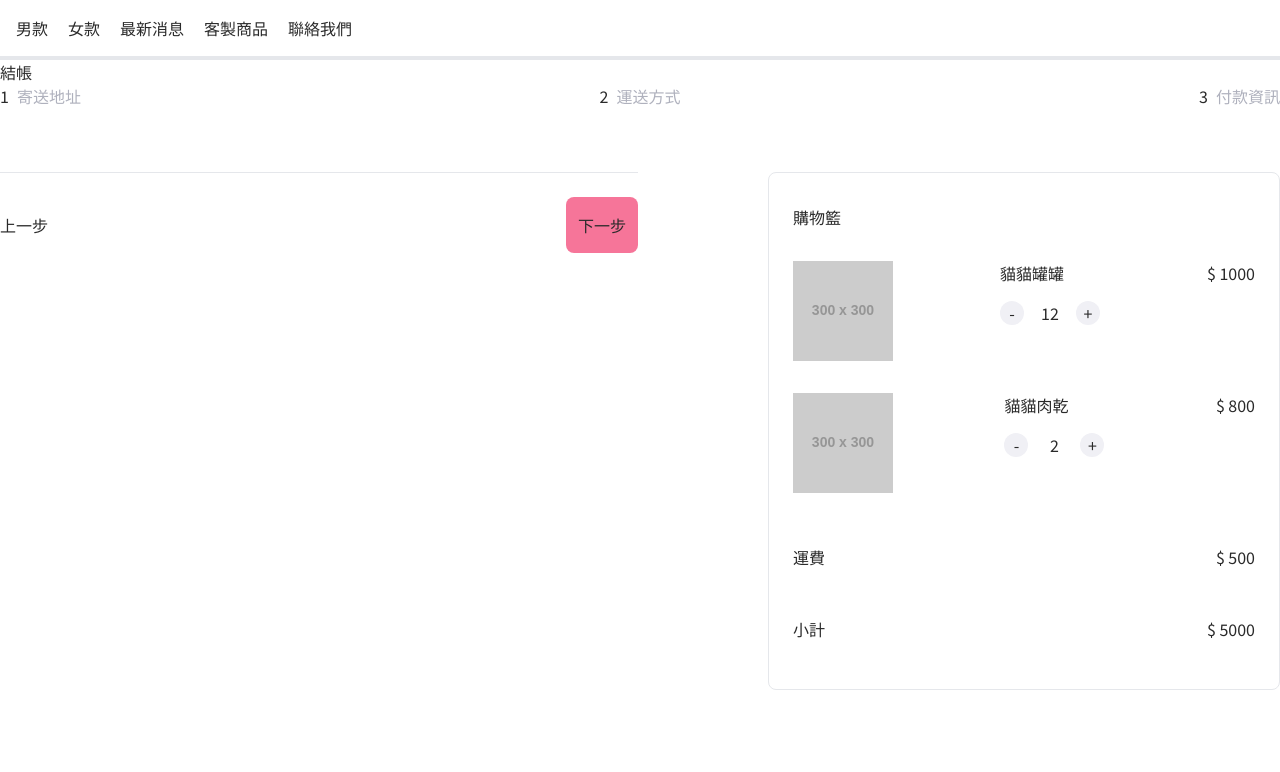
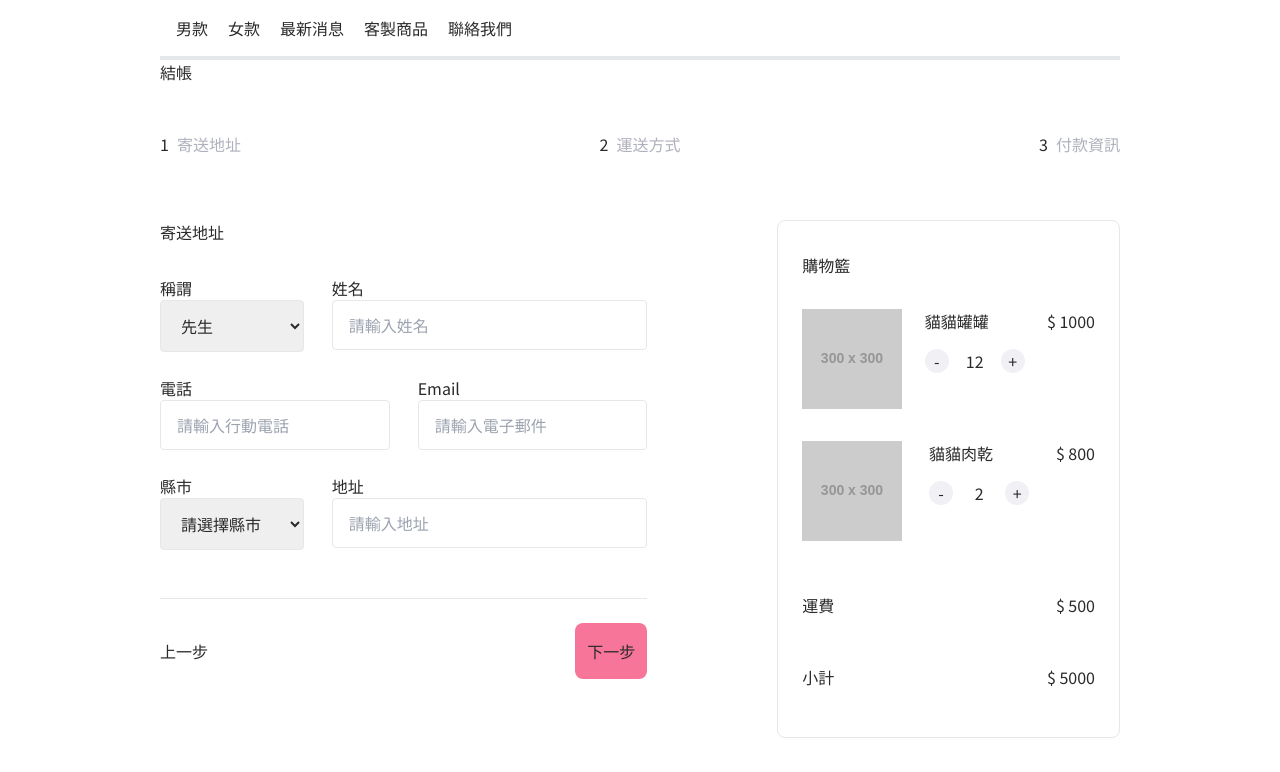
Before and after one commit to shijia22/react-alpha-shop, a React (Vite) app: page / in a window 1280 px wide. Shown: the top 772 px of the page. Built offline with nearby package versions, Linux system fonts and the light colour scheme.

Commit message:
feat: 🎸 Step1

```diff
--- a/src/App.jsx
+++ b/src/App.jsx
@@ -4,16 +4,18 @@ import StepProgress from '../src/components/StepProgress';
 import Header from '../src/components/Header'
 import ProgressControl from '../src/components/ProgressControl';
 import Cart from '../src/components/Cart';
+import Step1 from '../src/components/Step1';
 
 function App() {
 
   return (
-    <div classNameName="px-40 max-w-[1440px] min-h-screen">
+    <div className="px-40 max-w-[1440px] min-h-screen">
       <Header />
-      <h1 classNameName="mb-12">結帳</h1>
+      <h1 className="mb-12">結帳</h1>
       <StepProgress/>
       <div className="flex">
         <div className="flex-grow mr-[8.125rem]">
+          <Step1 />
           <ProgressControl />
         </div>
         <div className="w-2/5">
--- /dev/null
+++ b/src/components/Step1/index.jsx
@@ -0,0 +1,49 @@
+import { React } from 'react';
+
+const Step1 = () => {
+  return (
+    <div>
+      <h2 className="mb-8">寄送地址</h2>
+      <form className="w-full mb-12 grid gap-y-6 auto-rows-[minmax(4rem, auto)]">
+        <div className="grid grid-cols-3 gap-x-7">
+          <div className="col-span-1 flex flex-col items-stretch">
+            <label for="gender">稱謂</label>
+            <select name="gender" className="py-3 pl-4 border border-[##4a4a4a] rounded">
+              <option value="mr">先生</option>
+              <option value="ms">女士</option>
+            </select>
+          </div>
+          <div className="col-span-2 flex flex-col items-stretch">
+            <label for="name">姓名</label>
+            <input type="text" placeholder="請輸入姓名" className="py-3 pl-4 border border-[##4a4a4a] rounded" />
+          </div>
+        </div>
+        <div className="grid grid-cols-4 gap-7">
+          <div className="flex flex-col items-stretch col-span-2">
+            <label for="phone">電話</label>
+            <input type="text" placeholder="請輸入行動電話" className="py-3 pl-4 border border-[##4a4a4a] rounded" />
+          </div>
+          <div className="flex flex-col items-stretch col-span-2">
+            <label for="mail">Email</label>
+            <input type="text" placeholder="請輸入電子郵件" className="py-3 pl-4 border border-[##4a4a4a] rounded" />
+          </div>
+        </div>
+        <div className="grid grid-cols-3 gap-x-7">
+          <div className="flex flex-col items-stretch col-span-1">
+            <label for="city">縣市</label>
+            <select name="city" className="py-3 pl-4 border border-[##4a4a4a] rounded">
+              <option value="">請選擇縣市</option>
+              <option value="TPE">臺北市</option>
+              <option value="TPH">新北市</option>
+            </select>
+          </div>
+          <div className="flex flex-col items-stretch col-span-2">
+            <label for="address">地址</label>
+            <input type="text" placeholder="請輸入地址" className="py-3 pl-4 border border-[##4a4a4a] rounded" />
+          </div>
+        </div>
+      </form>
+    </div>
+  );
+};
+export default Step1;
```
